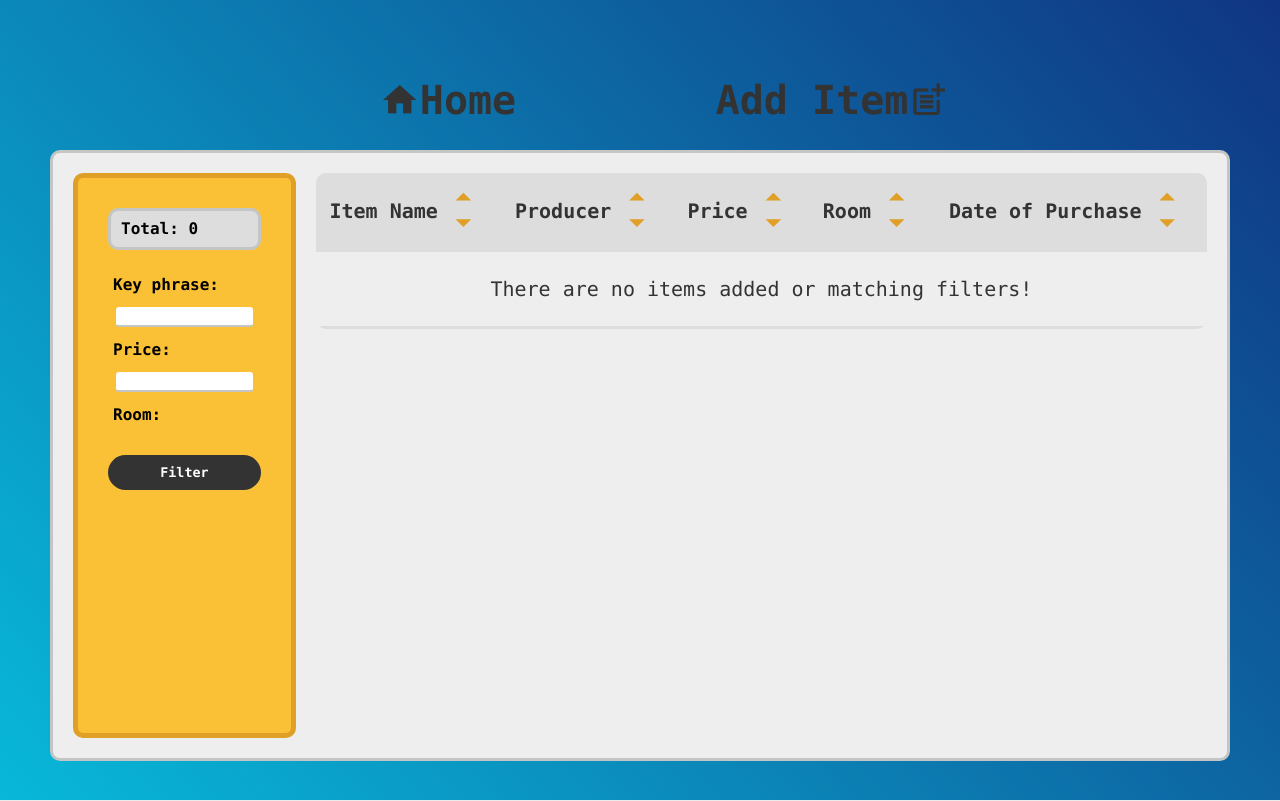
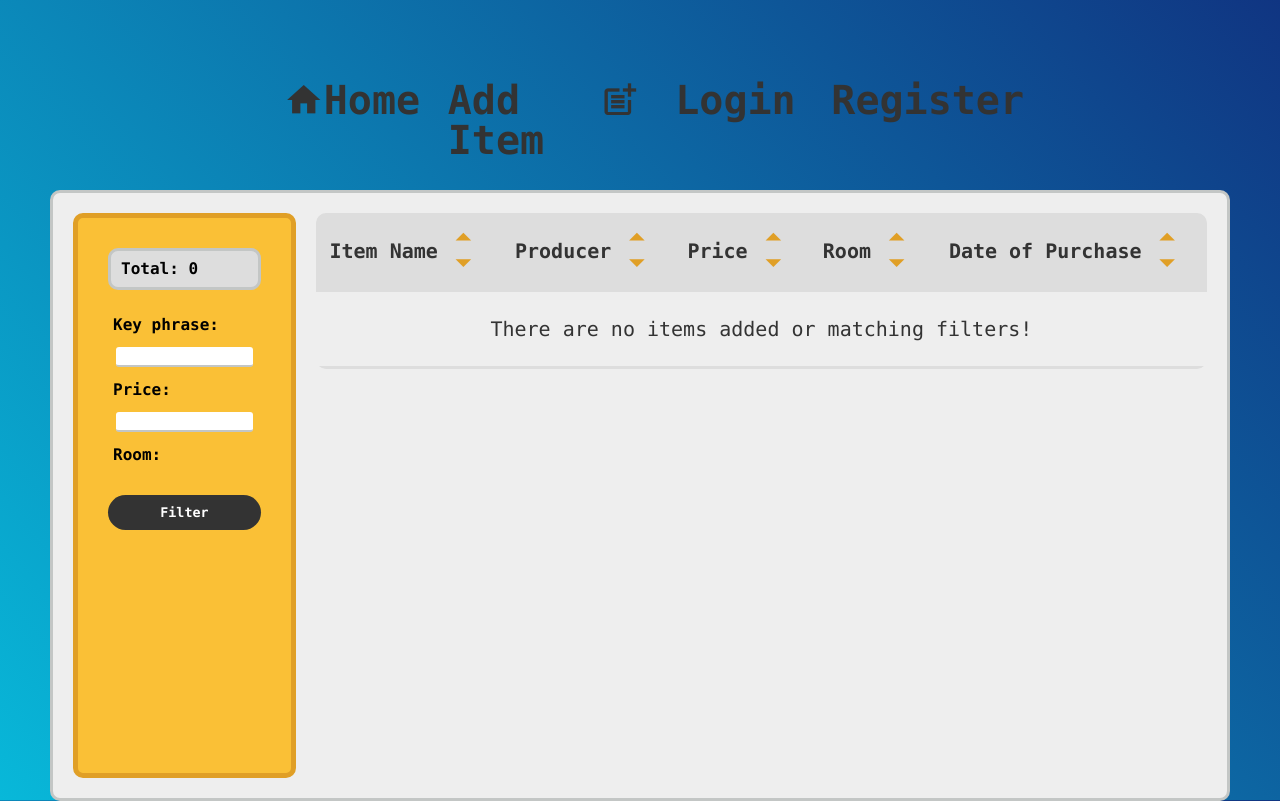
Before and after one commit to MichalDoman/SpendingCalculator, a Django app: page / in a window 1280 px wide. Run offline with Django 4.2, Linux system fonts and the light colour scheme; data that the repository does not hold is empty.

Commit message:
Working login/register btns and views

```diff
--- a/Renovation/main_app/templates/base.html
+++ b/Renovation/main_app/templates/base.html
@@ -23,6 +23,18 @@
                     <i class="material-icons">post_add</i>
                 </a>
             </li>
+            {% if not request.user.is_authenticated %}
+                <li>
+                    <a href="{% url "login" %}">
+                        <span>Login</span>
+                    </a>
+                </li>
+                <li>
+                    <a href="{% url "register" %}">
+                        <span>register</span>
+                    </a>
+                </li>
+            {% endif %}
         </ul>
     </nav>
 
```
